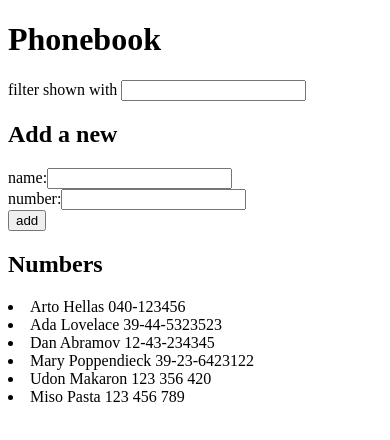
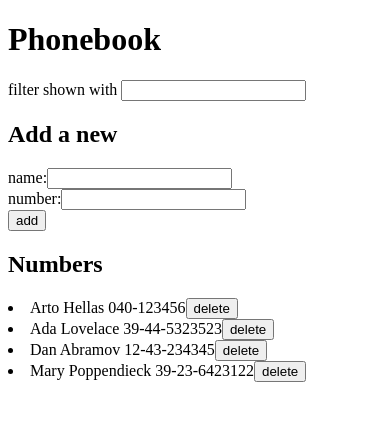
Before and after one commit to Frosenow/Fullstack-Open-2023, a React (Create React App) app in the folder part2/phonebook/: page / in a window 390 px wide. Shown: the top 440 px of the page. Built offline with nearby package versions, Linux system fonts and the light colour scheme; data requests are answered from the project's data file.

Commit message:
phonebook step9 added - deleting entries from database

```diff
--- a/part2/phonebook/db.json
+++ b/part2/phonebook/db.json
@@ -19,16 +19,6 @@
       "name": "Mary Poppendieck",
       "number": "39-23-6423122",
       "id": 4
-    },
-    {
-      "name": "Udon Makaron ",
-      "number": "123 356 420",
-      "id": 5
-    },
-    {
-      "name": "Miso Pasta",
-      "number": "123 456 789",
-      "id": 6
     }
   ]
 }
--- a/part2/phonebook/src/App.js
+++ b/part2/phonebook/src/App.js
@@ -71,7 +71,11 @@ const App = () => {
         newNumber={newNumber}
       />
       <h2>Numbers</h2>
-      <Persons filterPersons={filterPersons} />
+      <Persons
+        filterPersons={filterPersons}
+        updatePersons={setPersons}
+        updateFilterPersons={setFilterPersons}
+      />
     </div>
   );
 };
--- a/part2/phonebook/src/components/Person.js
+++ b/part2/phonebook/src/components/Person.js
@@ -1,7 +1,8 @@
-export default function Person({ person }) {
+export default function Person({ person, deletePerson }) {
   return (
     <li>
       {person.name} {person.number}
+      <button onClick={deletePerson}>delete</button>
     </li>
   );
 }
--- a/part2/phonebook/src/components/Persons.js
+++ b/part2/phonebook/src/components/Persons.js
@@ -1,10 +1,38 @@
 import Person from "./Person";
+import personService from "../services/persons";
 
-export default function Persons({ filterPersons }) {
+export default function Persons({
+  filterPersons,
+  updatePersons,
+  updateFilterPersons,
+}) {
+  const deletePersonOf = (id) => {
+    const person = filterPersons.filter((person) => person.id == id);
+    console.log(person);
+    if (
+      window.confirm(
+        `Do you really want to delete ${person.name} from database?`
+      )
+    ) {
+      personService.remove(id).then((removed) => {
+        const persons = filterPersons.filter((person) => person.id !== id);
+        console.log(persons);
+        updatePersons(persons);
+        updateFilterPersons(persons);
+      });
+    }
+  };
+
   return (
     <>
       {filterPersons.map((filterPersons) => {
-        return <Person key={filterPersons.id} person={filterPersons} />;
+        return (
+          <Person
+            key={filterPersons.id}
+            person={filterPersons}
+            deletePerson={() => deletePersonOf(filterPersons.id)}
+          />
+        );
       })}
     </>
   );
--- a/part2/phonebook/src/services/persons.js
+++ b/part2/phonebook/src/services/persons.js
@@ -9,7 +9,11 @@ const create = (newObject) => {
   return axios.post(baseUrl, newObject).then((response) => response.data);
 };
 
+const remove = (id) => {
+  return axios.delete(`${baseUrl}/${id}`).then((response) => response.data);
+};
 export default {
   getAll,
   create,
+  remove,
 };
```
Also changed, not shown: 1 other file (tests, documents, lock files or other folders).
